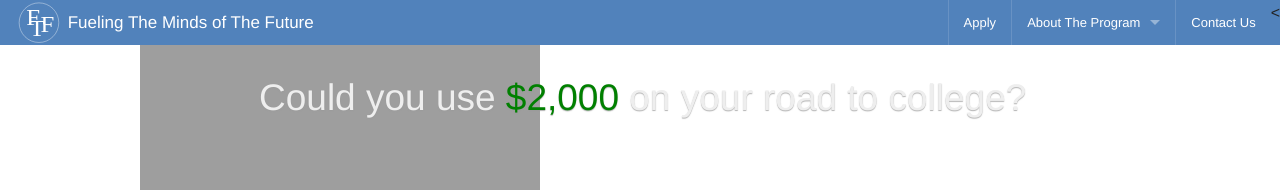
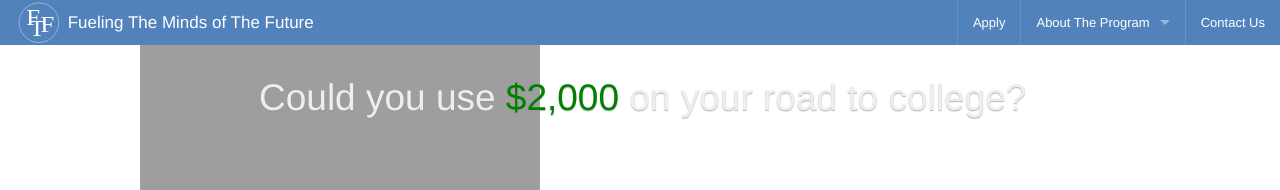
Before and after one commit to charitable-management-systems/fueling-minds, a Jekyll site: the page built from index.html, in a window 1280 px wide. Shown: the top 190 px of the page. Built offline with Jekyll 4.4.1, drawn with Linux system fonts in a browser that asks for light colours.

```diff
--- a/_includes/header.html
+++ b/_includes/header.html
@@ -16,7 +16,7 @@
 
       <ul class="right">
         <li class="divider"></li>
-        <<li><a href="{{site.appUrl}}">Apply</a></li>
+        <li><a href="{{site.appUrl}}">Apply</a></li>
         <!--<li><a href="" onClick="alert('The application deadline has passed and we are not accepting new applications. Please check back next year for information regarding the 2017 program.')">Apply</a></li>-->
         <li class="divider"></li>
         <li class="has-dropdown">
```
